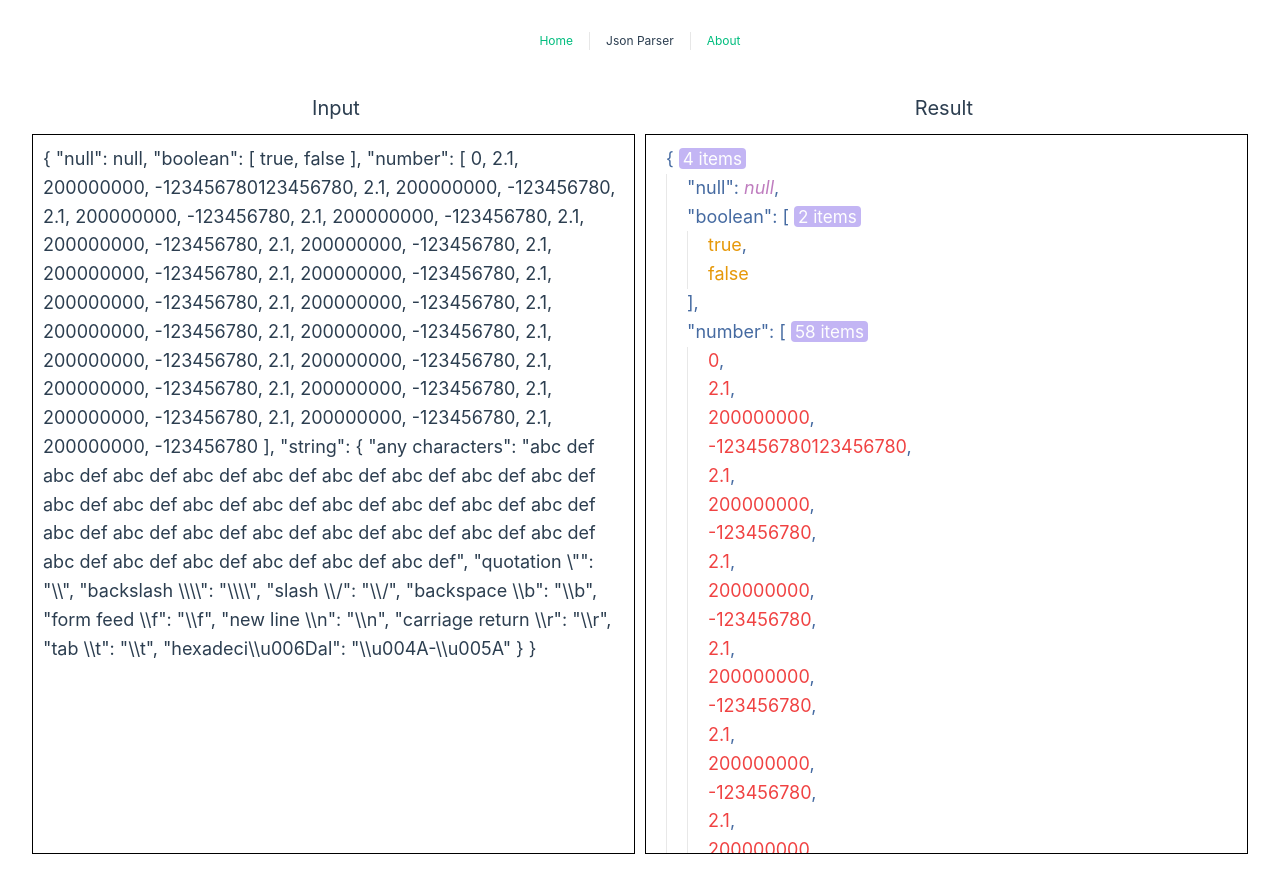
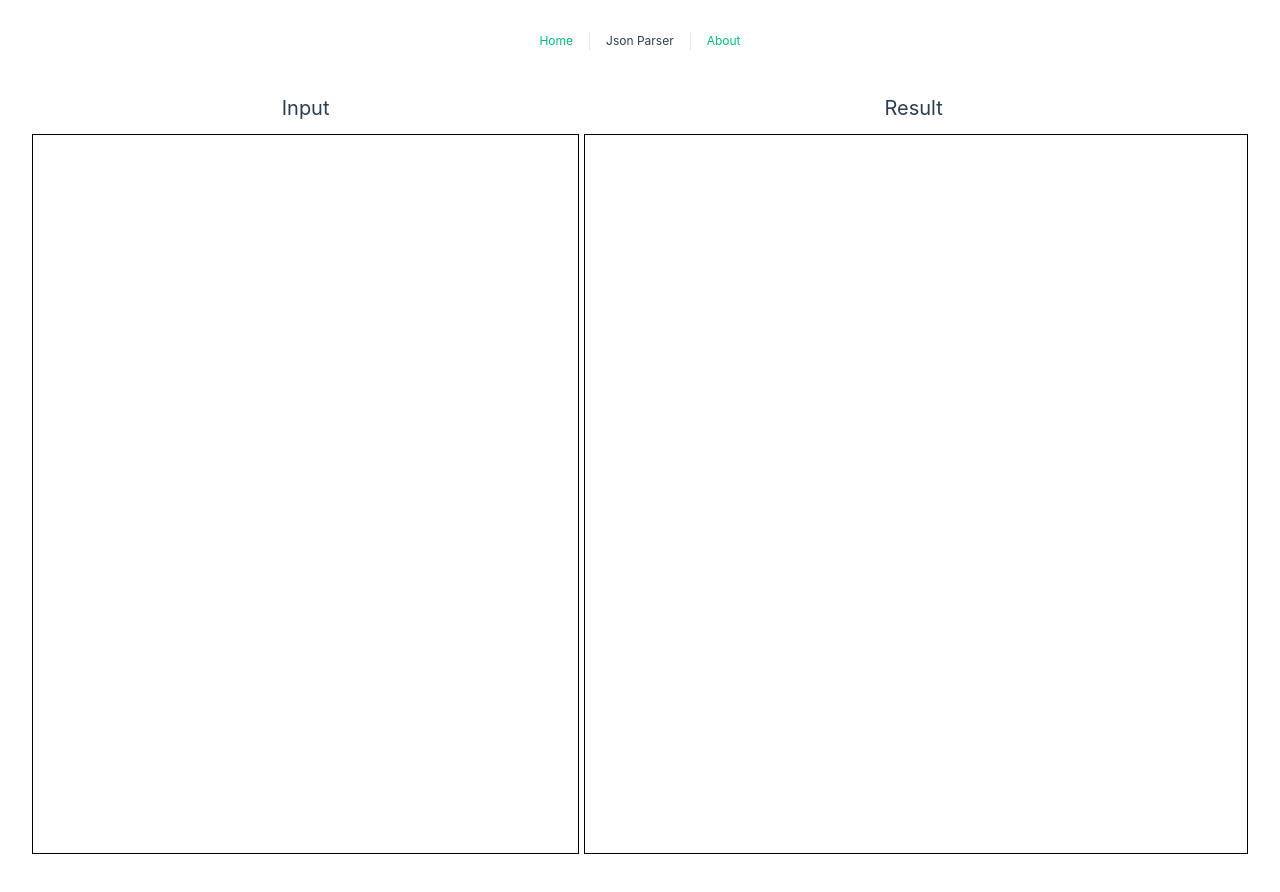
Before and after one commit to wangchristine/dev-tools, a Vue app: page /json-parser in a window 1280 px wide. Shown: the top 892 px of the page. Built offline with nearby package versions, Linux system fonts and the light colour scheme.

Commit message:
json string input from user

```diff
--- a/src/components/JsonTree.vue
+++ b/src/components/JsonTree.vue
@@ -17,27 +17,26 @@ export default {
         count.value = Object.keys(props.json).length.toString();
       }
     }
-    console.log(count.value);
+
     return {
-      // eslint-disable-next-line vue/no-dupe-keys
-      json: props.json,
+      props,
       open: open,
-      // eslint-disable-next-line vue/no-dupe-keys
-      objectKey: props.objectKey,
       count: JSON.stringify(
-        count.value + (count.value === "1" ? " item" : " items")
+        count.value +
+          (count.value === "1" || count.value === "0" ? " item" : " items")
       ),
+      // count: JSON.stringify(count.value + " items")
     };
   },
 };
 </script>
 
 <template>
-  <span v-if="objectKey" class="object-key" @click.stop="open = !open"
-    >"{{ objectKey }}":
+  <span v-if="props.objectKey" class="object-key" @click.stop="open = !open"
+    >"{{ props.objectKey }}":
   </span>
-  <template v-if="json !== null && typeof json == 'object'">
-    <template v-if="json.constructor.name === 'Array'">
+  <template v-if="props.json !== null && typeof props.json == 'object'">
+    <template v-if="props.json.constructor.name === 'Array'">
       <span
         :class="['array-bracket', { close: !open }]"
         @click.stop="open = !open"
@@ -45,9 +44,9 @@ export default {
       >
       <span class="count"></span>
       <ul v-show="open">
-        <li v-for="(child, key) in json" :key="key">
+        <li v-for="(child, key) in props.json" :key="key">
           <JsonTree :json="child" />
-          <span v-if="json.length !== key + 1">, </span>
+          <span v-if="props.json.length !== key + 1">, </span>
         </li>
       </ul>
       <span>]</span>
@@ -60,9 +59,13 @@ export default {
       >
       <span class="count"></span>
       <ul v-show="open">
-        <li v-for="(child, key) in json" :key="key">
+        <li v-for="(child, key) in props.json" :key="key">
           <JsonTree :objectKey="key" :json="child" />
-          <span v-if="key !== Object.keys(json)[Object.keys(json).length - 1]"
+          <span
+            v-if="
+              key !==
+              Object.keys(props.json)[Object.keys(props.json).length - 1]
+            "
             >,
           </span>
         </li>
@@ -71,11 +74,11 @@ export default {
     </template>
   </template>
   <template v-else>
-    <span v-if="typeof json === 'string'" :class="typeof json"
-      >"{{ json }}"</span
+    <span v-if="typeof props.json === 'string'" :class="typeof props.json"
+      >"{{ props.json }}"</span
     >
-    <span v-else-if="typeof json === 'object'" class="null">null</span>
-    <span v-else :class="typeof json">{{ json }}</span>
+    <span v-else-if="typeof props.json === 'object'" class="null">null</span>
+    <span v-else :class="typeof props.json">{{ props.json }}</span>
   </template>
 </template>
 
--- a/src/views/JsonView.vue
+++ b/src/views/JsonView.vue
@@ -1,36 +1,67 @@
 <script setup>
-import { reactive } from "vue";
+import { ref, watch } from "vue";
 import JsonTree from "@/components/JsonTree.vue";
 
-const jsonObj = reactive({"null":null,"boolean":[true,false],"number":[0,2.1,2e8,-123456780123456780,2.1,2e8,-123456780,2.1,2e8,-123456780,2.1,2e8,-123456780,2.1,2e8,-123456780,2.1,2e8,-123456780,2.1,2e8,-123456780,2.1,2e8,-123456780,2.1,2e8,-123456780,2.1,2e8,-123456780,2.1,2e8,-123456780,2.1,2e8,-123456780,2.1,2e8,-123456780,2.1,2e8,-123456780,2.1,2e8,-123456780,2.1,2e8,-123456780,2.1,2e8,-123456780,2.1,2e8,-123456780,2.1,2e8,-123456780],"string":{"any characters":"abc def abc def abc def abc def abc def abc def abc def abc def abc def abc def abc def abc def abc def abc def abc def abc def abc def abc def abc def abc def abc def abc def abc def abc def abc def abc def abc def abc def abc def abc def abc def","quotation \"":"\\","backslash \\\\":"\\\\","slash \\/":"\\/","backspace \\b":"\\b","form feed \\f":"\\f","new line \\n":"\\n","carriage return \\r":"\\r","tab \\t":"\\t","hexadeci\\u006Dal":"\\u004A-\\u005A"}});
+// const jsonObj = reactive({"null":null,"boolean":[true,false],"number":[0,2.1,2e8,-123456780123456780,2.1,2e8,-123456780,2.1,2e8,-123456780,2.1,2e8,-123456780,2.1,2e8,-123456780,2.1,2e8,-123456780,2.1,2e8,-123456780,2.1,2e8,-123456780,2.1,2e8,-123456780,2.1,2e8,-123456780,2.1,2e8,-123456780,2.1,2e8,-123456780,2.1,2e8,-123456780,2.1,2e8,-123456780,2.1,2e8,-123456780,2.1,2e8,-123456780,2.1,2e8,-123456780,2.1,2e8,-123456780,2.1,2e8,-123456780],"string":{"any characters":"abc def abc def abc def abc def abc def abc def abc def abc def abc def abc def abc def abc def abc def abc def abc def abc def abc def abc def abc def abc def abc def abc def abc def abc def abc def abc def abc def abc def abc def abc def abc def","quotation \"":"\\","backslash \\\\":"\\\\","slash \\/":"\\/","backspace \\b":"\\b","form feed \\f":"\\f","new line \\n":"\\n","carriage return \\r":"\\r","tab \\t":"\\t","hexadeci\\u006Dal":"\\u004A-\\u005A"}});
 // const jsonObj = reactive(["a", "b", { "c": 1 }]);
 // const jsonObj = reactive({"a": 1, "b": [2,3,4]});
 // const jsonObj = reactive([2,3,4]);
 // const jsonObj = reactive({"a": 1, "b": [2,{"c": ["d"]}]});
-// const jsonObj = reactive([{"a": 1, "b": [2,{"c": ["d"]}]}]);
+  // const jsonObj = reactive([{"a": 1, "b": [2,{"c": ["d"]}]}]);
 // const jsonObj = reactive([{"a": 1, "b": [2,{"c": [{"a": 1, "b": [2,{"c": ["d"]}]}]}]}]);
+// let jsonObj = reactive();
+
+// const jsonString = ref("[{\"a\": 1, \"b\": [2,{\"c\": [{\"a\": 1, \"b\": [2,{\"c\": [\"d\"]}]}]}]}]");
+const jsonString = ref("");
+// const jsonString = reactive("[]");
+const jsonObj = ref();
+let isError = ref(false);
+let errorMessage = ref("");
+
+watch(jsonString, (userInput) => {
+  try {
+    if (userInput.trim() === "") {
+      jsonObj.value = undefined;
+    } else {
+      jsonObj.value = JSON.parse(userInput);
+    }
+    isError.value = false;
+    errorMessage.value = "";
+  } catch (e) {
+    jsonObj.value = undefined;
+    isError.value = true;
+    errorMessage.value = e.message;
+  }
+});
 </script>
 
 <template>
   <div class="user-block">
     <p class="block-title">Input</p>
-    <div class="user-json">{{ jsonObj }}</div>
+    <!-- <div class="user-json">{{ jsonObj }}</div> -->
+
+    <textarea
+      name="userInput"
+      class="user-json"
+      v-model="jsonString"
+    ></textarea>
   </div>
   <div class="result-block">
     <p class="block-title">Result</p>
     <div class="result-json">
-      <JsonTree :json="jsonObj" />
+      <JsonTree v-if="!isError" :json="jsonObj" />
+      <p class="error-message" v-else>{{ errorMessage }}</p>
     </div>
   </div>
 </template>
 
 <style scoped>
 .user-block {
-  width: 50%;
+  width: 45%;
 }
 
 .result-block {
-  width: 50%;
+  width: 55%;
 }
 
 .block-title {
@@ -44,7 +75,9 @@ const jsonObj = reactive({"null":null,"boolean":[true,false],"number":[0,2.1,2e8
   border: black 1px solid;
   margin-right: 5px;
   height: calc(100vh - 80px);
+  width: 100%;
   overflow: scroll;
+  resize: none;
 }
 
 .result-json {
@@ -56,4 +89,8 @@ const jsonObj = reactive({"null":null,"boolean":[true,false],"number":[0,2.1,2e8
   overflow: scroll;
 }
 
+.error-message {
+  color: #d02451;
+  font-weight: bold;
+}
 </style>
```
